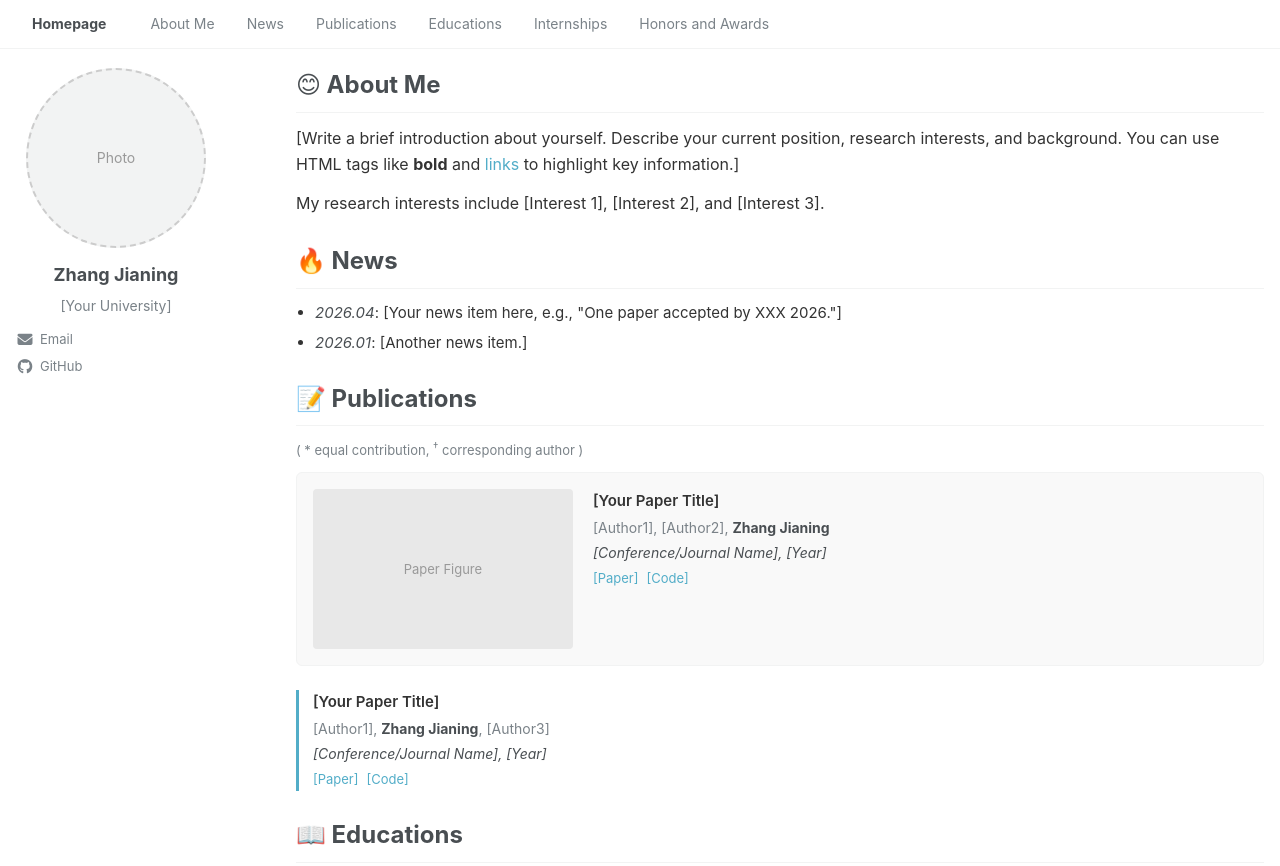
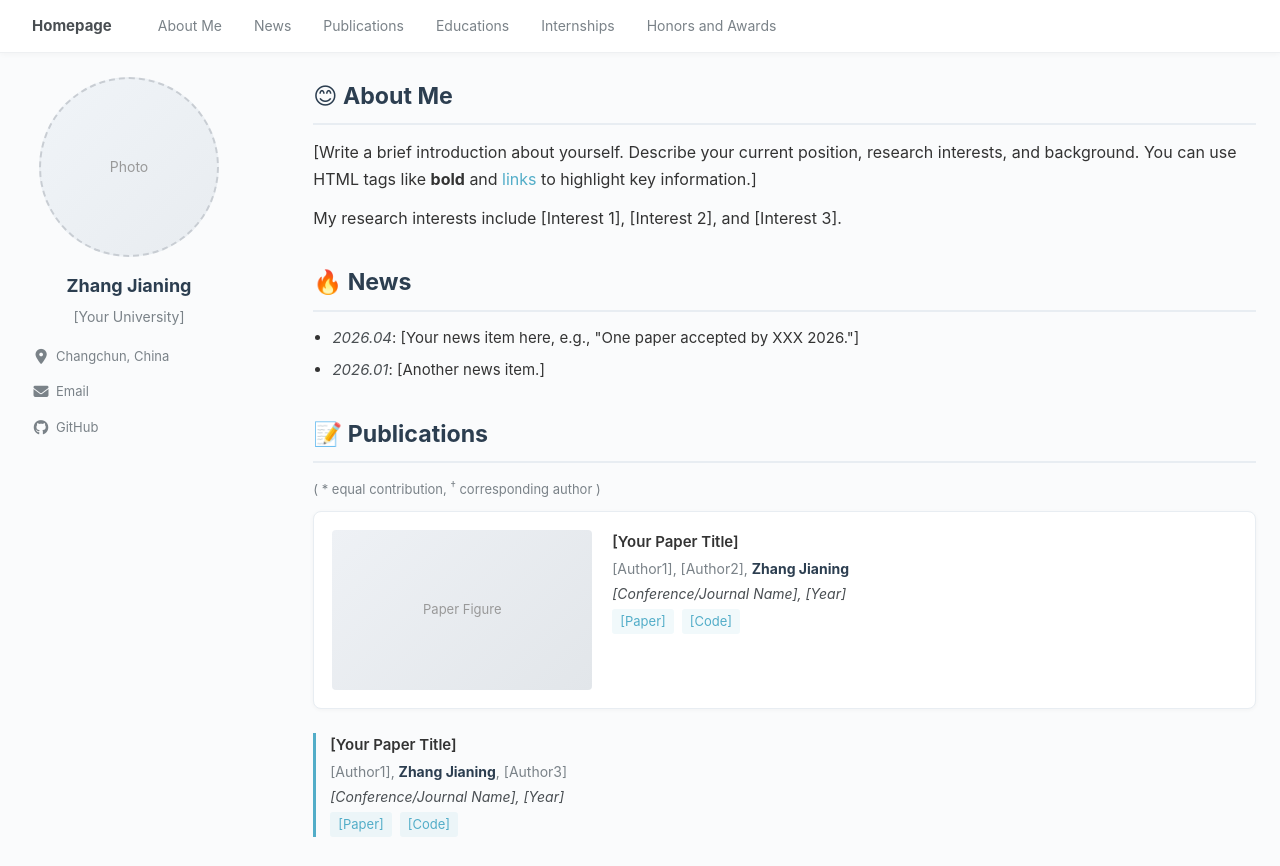
Before and after one commit to 6zjn6/6zjn6.github.io, a plain HTML site: page index.html in a window 1280 px wide. Shown: the top 866 px of the page. Drawn offline with Linux system fonts and the light colour scheme; some icons are missing.

Commit message:
Add files via upload

```diff
--- a/index.html
+++ b/index.html
@@ -3,7 +3,7 @@
 <head>
   <meta charset="UTF-8">
   <meta name="viewport" content="width=device-width, initial-scale=1.0">
-  <title>Jianing Zhang - Homepage</title>
+  <title>Zhang Jianing - Homepage</title>
   <link rel="stylesheet" href="https://cdnjs.cloudflare.com/ajax/libs/font-awesome/6.5.1/css/all.min.css">
   <link rel="stylesheet" href="https://cdn.jsdelivr.net/gh/jpswalsh/academicons@1/css/academicons.min.css">
   <link rel="stylesheet" href="style.css">
@@ -41,6 +41,7 @@
         </div>
         <div class="author-urls">
           <ul>
+            <li><a href="#"><i class="fas fa-fw fa-map-marker-alt"></i> Changchun, China</a></li>
             <li><a href="mailto:your@email.com"><i class="fas fa-fw fa-envelope"></i> Email</a></li>
             <li><a href="https://github.com/6zjn6"><i class="fab fa-fw fa-github"></i> GitHub</a></li>
             <!--
--- a/style.css
+++ b/style.css
@@ -1,25 +1,32 @@
 /* ========== Base ========== */
 * { margin: 0; padding: 0; box-sizing: border-box; }
+
+html {
+  scroll-behavior: smooth;
+}
 
 body {
   font-family: -apple-system, BlinkMacSystemFont, "Roboto", "Segoe UI", "Helvetica Neue", "Lucida Grande", Arial, sans-serif;
   color: #333;
-  background: #fff;
+  background: #fafbfc;
   line-height: 1.65;
   font-size: 16px;
   -webkit-text-size-adjust: 100%;
 }
 
-a { color: #52adc8; text-decoration: none; }
-a:hover { text-decoration: underline; }
+a { color: #52adc8; text-decoration: none; transition: color 0.2s; }
+a:hover { color: #3a8fa8; text-decoration: underline; }
 
 /* ========== Masthead (Top Nav) ========== */
 .masthead {
   position: sticky;
   top: 0;
   z-index: 20;
-  background: #fff;
-  border-bottom: 1px solid #f2f3f3;
+  background: rgba(255, 255, 255, 0.95);
+  backdrop-filter: blur(8px);
+  -webkit-backdrop-filter: blur(8px);
+  border-bottom: 1px solid #eef0f2;
+  box-shadow: 0 1px 6px rgba(0, 0, 0, 0.04);
 }
 
 .masthead-inner {
@@ -31,7 +38,7 @@ a:hover { text-decoration: underline; }
 .greedy-nav {
   display: flex;
   align-items: center;
-  min-height: 48px;
+  min-height: 52px;
   gap: 0;
 }
 
@@ -42,10 +49,13 @@ a:hover { text-decoration: underline; }
   font-size: 14px;
   white-space: nowrap;
   text-decoration: none;
+  border-radius: 4px;
+  transition: color 0.2s, background 0.2s;
 }
 
 .greedy-nav a:hover {
-  color: #333;
+  color: #52adc8;
+  background: rgba(82, 173, 200, 0.06);
   text-decoration: none;
 }
 
@@ -53,32 +63,33 @@ a:hover { text-decoration: underline; }
   font-weight: 700;
   padding-right: 2em;
   color: #494e52;
+  font-size: 15px;
 }
 
 /* ========== Page Layout ========== */
 .page-wrapper {
   max-width: 1280px;
-  margin: 1em auto 0;
-  padding: 0 1em;
+  margin: 1.5em auto 0;
+  padding: 0 1.5em;
   display: flex;
   align-items: flex-start;
 }
 
 /* ========== Sidebar ========== */
 .sidebar {
-  width: 200px;
+  width: 210px;
   flex-shrink: 0;
   margin-right: 30px;
 }
 
 .sidebar.sticky .author-profile {
   position: sticky;
-  top: 68px;
+  top: 72px;
 }
 
 .author-avatar {
   text-align: center;
-  margin-bottom: 12px;
+  margin-bottom: 14px;
 }
 
 .author-avatar img {
@@ -86,16 +97,23 @@ a:hover { text-decoration: underline; }
   height: 180px;
   border-radius: 50%;
   object-fit: cover;
-  padding: 4px;
-  border: 1px solid #e0e0e0;
+  padding: 3px;
+  border: 2px solid #e8edf2;
+  box-shadow: 0 2px 12px rgba(0, 0, 0, 0.06);
+  transition: transform 0.3s, box-shadow 0.3s;
+}
+
+.author-avatar img:hover {
+  transform: scale(1.03);
+  box-shadow: 0 4px 16px rgba(0, 0, 0, 0.1);
 }
 
 .avatar-placeholder {
   width: 180px;
   height: 180px;
   margin: 0 auto;
-  background: #f2f3f3;
-  border: 2px dashed #ccc;
+  background: linear-gradient(135deg, #f0f4f8, #e8ecf0);
+  border: 2px dashed #c8cdd3;
   border-radius: 50%;
   display: flex;
   align-items: center;
@@ -106,13 +124,13 @@ a:hover { text-decoration: underline; }
 
 .author-content {
   text-align: center;
-  margin-bottom: 12px;
+  margin-bottom: 14px;
 }
 
 .author-name {
   font-size: 18px;
   font-weight: 700;
-  color: #494e52;
+  color: #2c3e50;
   margin: 0;
 }
 
@@ -136,10 +154,14 @@ a:hover { text-decoration: underline; }
   display: flex;
   align-items: center;
   gap: 6px;
+  padding: 4px 8px;
+  border-radius: 4px;
+  transition: color 0.2s, background 0.2s;
 }
 
 .author-urls a:hover {
   color: #52adc8;
+  background: rgba(82, 173, 200, 0.08);
   text-decoration: none;
 }
 
@@ -157,15 +179,15 @@ a:hover { text-decoration: underline; }
 }
 
 .page-content section {
-  margin-bottom: 1.5em;
+  margin-bottom: 2em;
 }
 
 .page-content h1 {
-  font-size: 1.5em;
-  color: #494e52;
-  margin-bottom: 0.5em;
-  border-bottom: 1px solid #f2f3f3;
-  padding-bottom: 0.3em;
+  font-size: 1.45em;
+  color: #2c3e50;
+  margin-bottom: 0.6em;
+  border-bottom: 2px solid #e8edf2;
+  padding-bottom: 0.35em;
 }
 
 .page-content p {
@@ -178,9 +200,9 @@ a:hover { text-decoration: underline; }
 }
 
 .page-content ul li {
-  margin-bottom: 0.4em;
+  margin-bottom: 0.5em;
   font-size: 15px;
-  line-height: 1.6;
+  line-height: 1.65;
 }
 
 .page-content em {
@@ -200,10 +222,17 @@ a:hover { text-decoration: underline; }
   display: flex;
   gap: 20px;
   margin-bottom: 1.5em;
-  padding: 16px;
-  background: #f9f9f9;
-  border-radius: 6px;
-  border: 1px solid #f2f3f3;
+  padding: 18px;
+  background: #fff;
+  border-radius: 8px;
+  border: 1px solid #e8edf2;
+  box-shadow: 0 1px 4px rgba(0, 0, 0, 0.04);
+  transition: box-shadow 0.25s, transform 0.25s;
+}
+
+.paper-box:hover {
+  box-shadow: 0 4px 14px rgba(0, 0, 0, 0.07);
+  transform: translateY(-1px);
 }
 
 .paper-box-image {
@@ -220,7 +249,7 @@ a:hover { text-decoration: underline; }
 .image-placeholder {
   width: 100%;
   height: 160px;
-  background: #e8e8e8;
+  background: linear-gradient(135deg, #eef1f5, #e2e6ea);
   border-radius: 4px;
   display: flex;
   align-items: center;
@@ -238,6 +267,11 @@ a:hover { text-decoration: underline; }
   margin-bottom: 1.2em;
   padding-left: 14px;
   border-left: 3px solid #52adc8;
+  transition: border-color 0.2s;
+}
+
+.paper-item:hover {
+  border-left-color: #3a8fa8;
 }
 
 .paper-title {
@@ -258,7 +292,7 @@ a:hover { text-decoration: underline; }
 }
 
 .paper-authors strong {
-  color: #494e52;
+  color: #2c3e50;
 }
 
 .paper-venue {
@@ -273,16 +307,28 @@ a:hover { text-decoration: underline; }
   gap: 8px;
 }
 
-.paper-links a { color: #52adc8; }
+.paper-links a {
+  color: #52adc8;
+  padding: 2px 8px;
+  border-radius: 3px;
+  background: rgba(82, 173, 200, 0.08);
+  transition: background 0.2s;
+}
+
+.paper-links a:hover {
+  background: rgba(82, 173, 200, 0.16);
+  text-decoration: none;
+}
 
 /* ========== Footer ========== */
 footer {
-  margin-top: 2em;
-  padding-top: 1em;
-  border-top: 1px solid #f2f3f3;
+  margin-top: 2.5em;
+  padding-top: 1.2em;
+  border-top: 1px solid #e8edf2;
   text-align: center;
   font-size: 13px;
   color: #7a8288;
+  padding-bottom: 2em;
 }
 
 /* ========== Responsive ========== */
```
